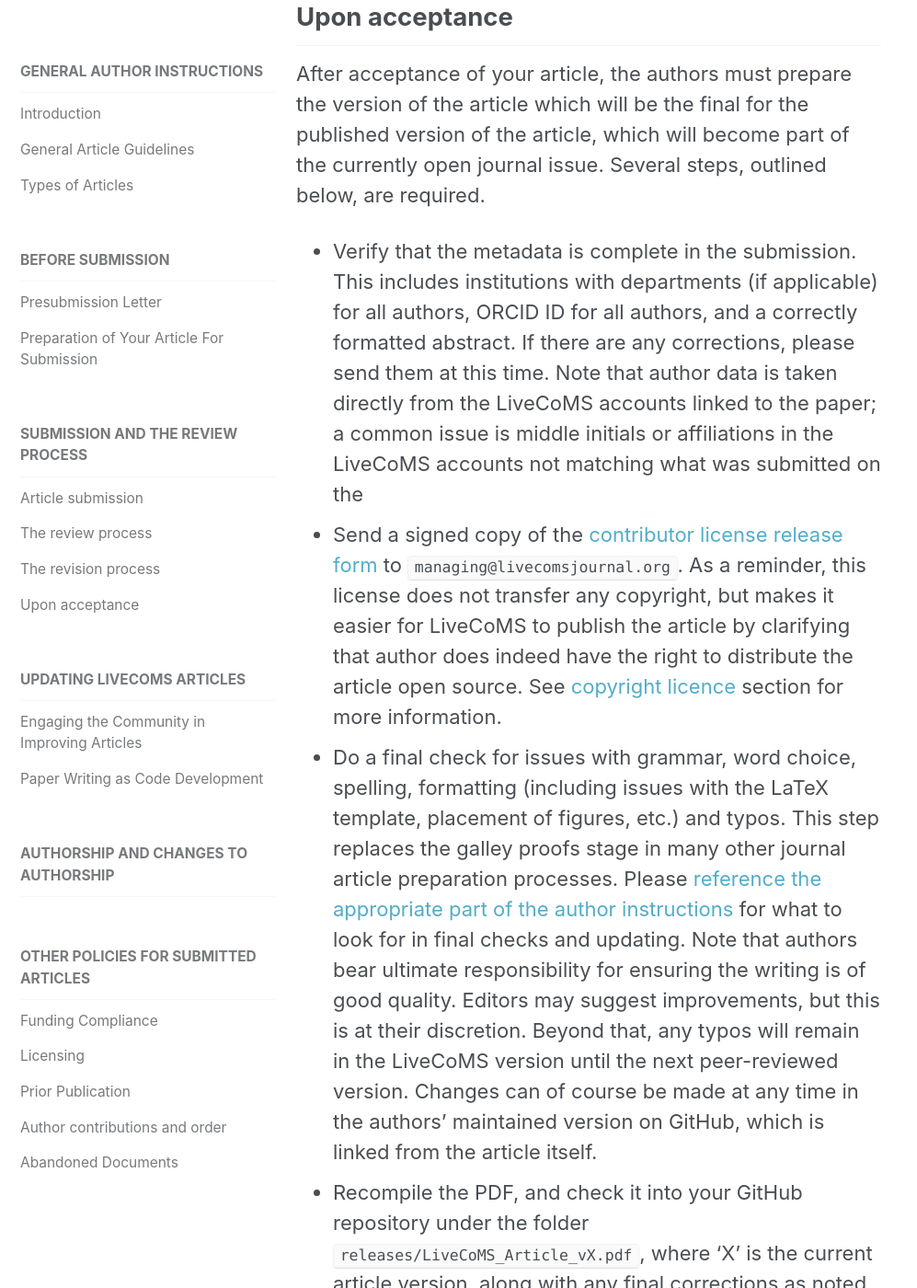
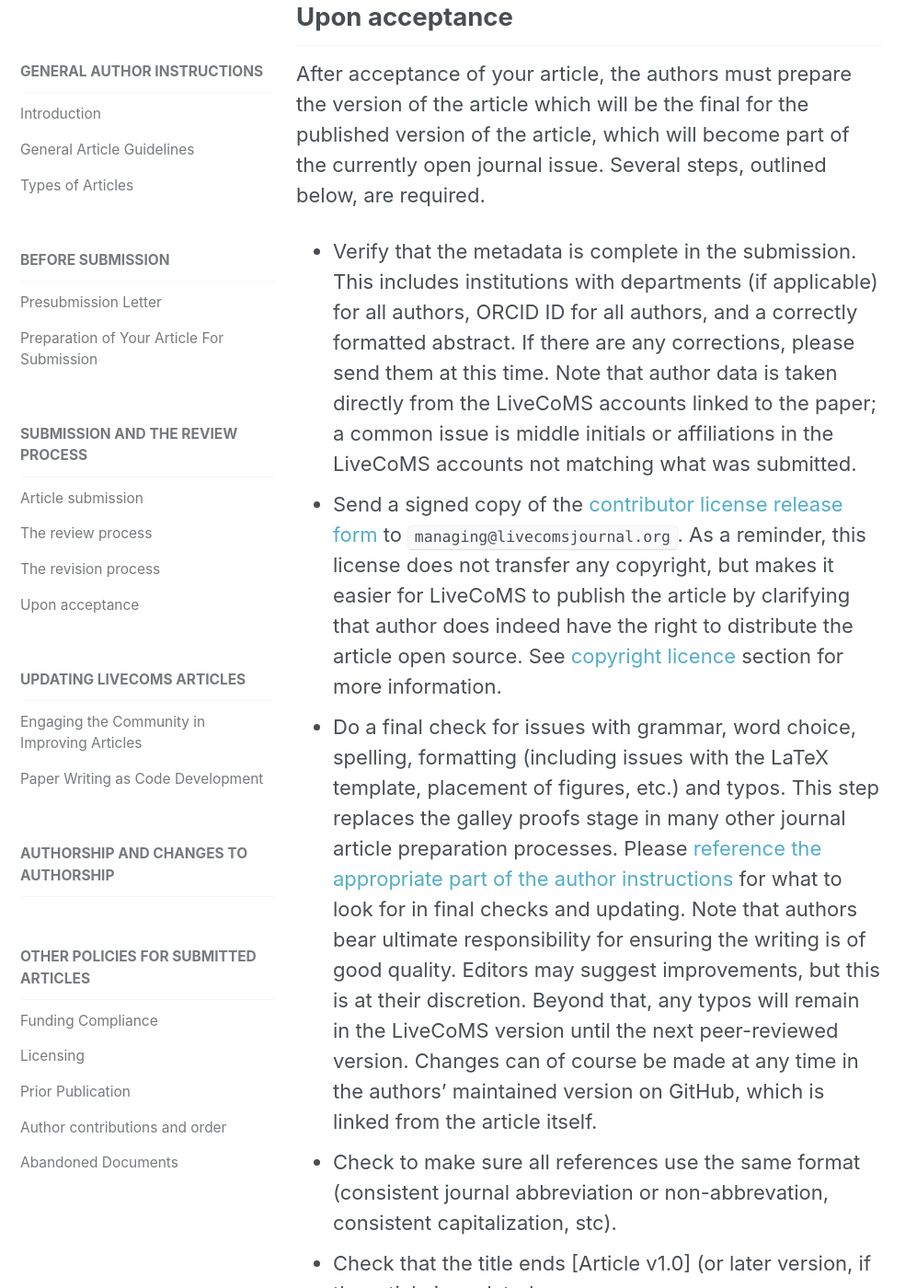
Before and after one commit to livecomsjournal/livecomsjournal.github.io, a Jekyll site: the page built from _author_instructions/01_policies.md, in a window 1280 px wide and 1400 px high, scrolled down 15888 px. Shown: the whole window at 92% size, without its empty margins (0-997 px from the left). Built offline with Jekyll 4.4.1, drawn with Linux system fonts in a browser that asks for light colours; some of the changed text lies outside the part shown.

Commit message:
Update 01_policies.md

```diff
--- a/_author_instructions/01_policies.md
+++ b/_author_instructions/01_policies.md
@@ -219,9 +219,12 @@
 
 After acceptance of your article, the authors must prepare the version of the article which will be the final for the published version of the article, which will become part of the currently open journal issue. Several steps, outlined below, are required.
 
-- Verify that the metadata is complete in the submission. This includes institutions with departments (if applicable) for all authors, ORCID ID for all authors, and a correctly formatted abstract. If there are any corrections, please send them at this time. Note that author data is taken directly from the LiveCoMS accounts linked to the paper; a common issue is middle initials or affiliations in the LiveCoMS accounts not matching what was submitted on the
+- Verify that the metadata is complete in the submission. This includes institutions with departments (if applicable) for all authors, ORCID ID for all authors, and a correctly formatted abstract. If there are any corrections, please send them at this time. Note that author data is taken directly from the LiveCoMS accounts linked to the paper; a common issue is middle initials or affiliations in the LiveCoMS accounts not matching what was submitted.
 - Send a signed copy of the [contributor license release form](https://livecomsjournal.github.io/assets/pdf/LiveCoMS_contributor_license.pdf) to `managing@livecomsjournal.org`. As a reminder, this license does not transfer any copyright, but makes it easier for LiveCoMS to publish the article by clarifying that author does indeed have the right to distribute the article open source. See [copyright licence](https://livecomsjournal.github.io/authors/policies/#copyright-license) section for more information.
 - Do a final check for issues with grammar, word choice, spelling, formatting (including issues with the LaTeX template, placement of figures, etc.) and typos. This step replaces the galley proofs stage in many other journal article preparation processes. Please [reference the appropriate part of the author instructions](https://livecomsjournal.github.io/authors/policies/#writing-style-and-editing) for what to look for in final checks and updating. Note that authors bear ultimate responsibility for ensuring the writing is of good quality. Editors may suggest improvements, but this is at their discretion.  Beyond that, any typos will remain in the LiveCoMS version until the next peer-reviewed version. Changes can of course be made at any time in the authors’ maintained version on GitHub, which is linked from the article itself.
+- Check to make sure all references use the same format (consistent journal abbreviation or non-abbrevation, consistent capitalization, stc).
+- Check that the title ends \[Article v1.0\] (or later version, if the article is updated.
+- Ensure that the GitHub link in the article PDF works, and is the link to the repository for the paper
 - Recompile the PDF, and check it into your GitHub repository under the folder `releases/LiveCoMS_Article_vX.pdf`, where 'X' is the current article version, along with any final corrections as noted above.
 - The represenatative header image (which was submitted in the original submission for review, but can be updated at this point if desired) should be available on the GitHub repository as `releases/header_vX.jpg`, where again 'X' is the current article version, and notify the editor when this has been done.
 - Within a few days of acceptance, you will be notified by the editors about the volume, year, article number, and DOI. Finalize the LiveCoMS footer by changing the class option to the `pubversion` class option in the document preamble, and use this information to fill in the `\pubvolume`, `\pubissue`, `\pubyear`, `\articlenum`, and `\pubDOI` fields. You should also update the `\datereceived` and `\dateaccepted` fields according to the date of accepance, and orginal date of submission.
```
